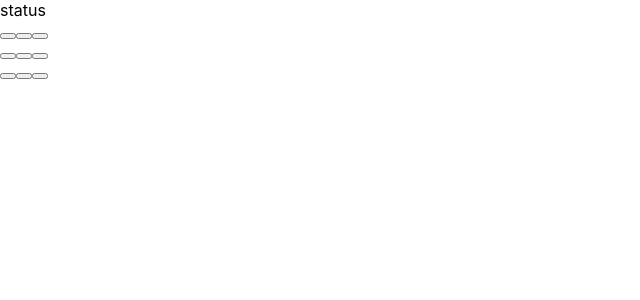
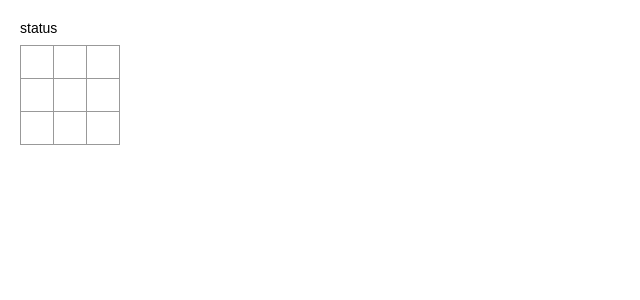
Before and after one commit to KoichiKiyokawa/react-tutorial, a Next.js app: page / in a window 1280 px wide. Shown: the top 300 px of the page, without its empty margins (0-640 px from the left). Built offline with nearby package versions, Linux system fonts and the light colour scheme.

Commit message:
feat: cssを追加

```diff
--- a/styles/globals.css
+++ b/styles/globals.css
@@ -1,16 +1,51 @@
-html,
 body {
-  padding: 0;
-  margin: 0;
-  font-family: -apple-system, BlinkMacSystemFont, Segoe UI, Roboto, Oxygen,
-    Ubuntu, Cantarell, Fira Sans, Droid Sans, Helvetica Neue, sans-serif;
+  font: 14px "Century Gothic", Futura, sans-serif;
+  margin: 20px;
 }
 
-a {
-  color: inherit;
-  text-decoration: none;
+ol,
+ul {
+  padding-left: 30px;
 }
 
-* {
-  box-sizing: border-box;
+.board-row:after {
+  clear: both;
+  content: "";
+  display: table;
 }
+
+.status {
+  margin-bottom: 10px;
+}
+
+.square {
+  background: #fff;
+  border: 1px solid #999;
+  float: left;
+  font-size: 24px;
+  font-weight: bold;
+  line-height: 34px;
+  height: 34px;
+  margin-right: -1px;
+  margin-top: -1px;
+  padding: 0;
+  text-align: center;
+  width: 34px;
+}
+
+.square:focus {
+  outline: none;
+}
+
+.kbd-navigation .square:focus {
+  background: #ddd;
+}
+
+.game {
+  display: flex;
+  flex-direction: row;
+}
+
+.game-info {
+  margin-left: 20px;
+}
```
